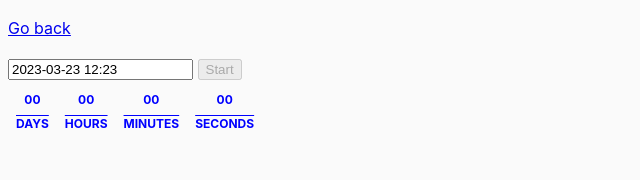
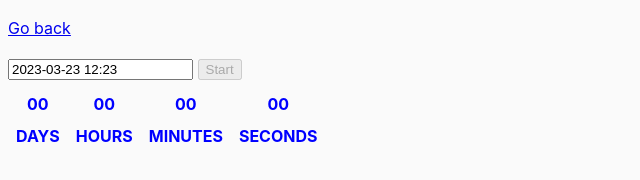
Before and after one commit to AntoninaRadova/goit-js-hw-09, a website built with Parcel: page src/02-timer.html in a window 1280 px wide. Shown: the whole page, without its empty margins (0-640 px from the left). Built offline with nearby package versions, Linux system fonts and the light colour scheme.

Commit message:
Update common.css

```diff
--- a/src/css/common.css
+++ b/src/css/common.css
@@ -24,13 +24,14 @@ img {
 .field{
   padding: 8px;
   text-align: center;
-  color: blue;
-  font-size: 12px;
+  font-size: 16px;
   font-weight: 700;
   line-height: 2;
   text-transform: uppercase;
+  color: blue;
 }
+
 .label{
   display: block;
-  text-decoration: overline;
+  //text-decoration: overline;
 }
```
